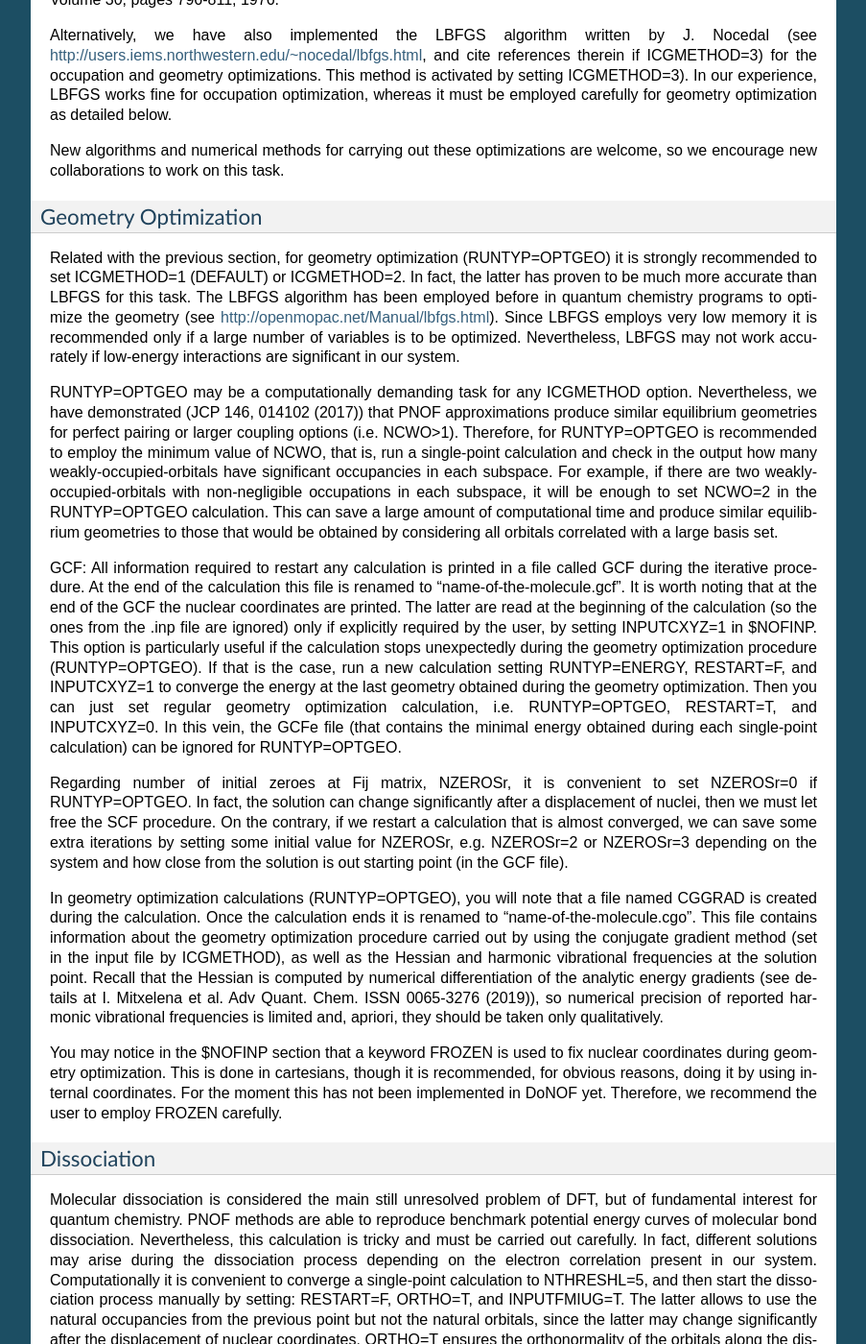
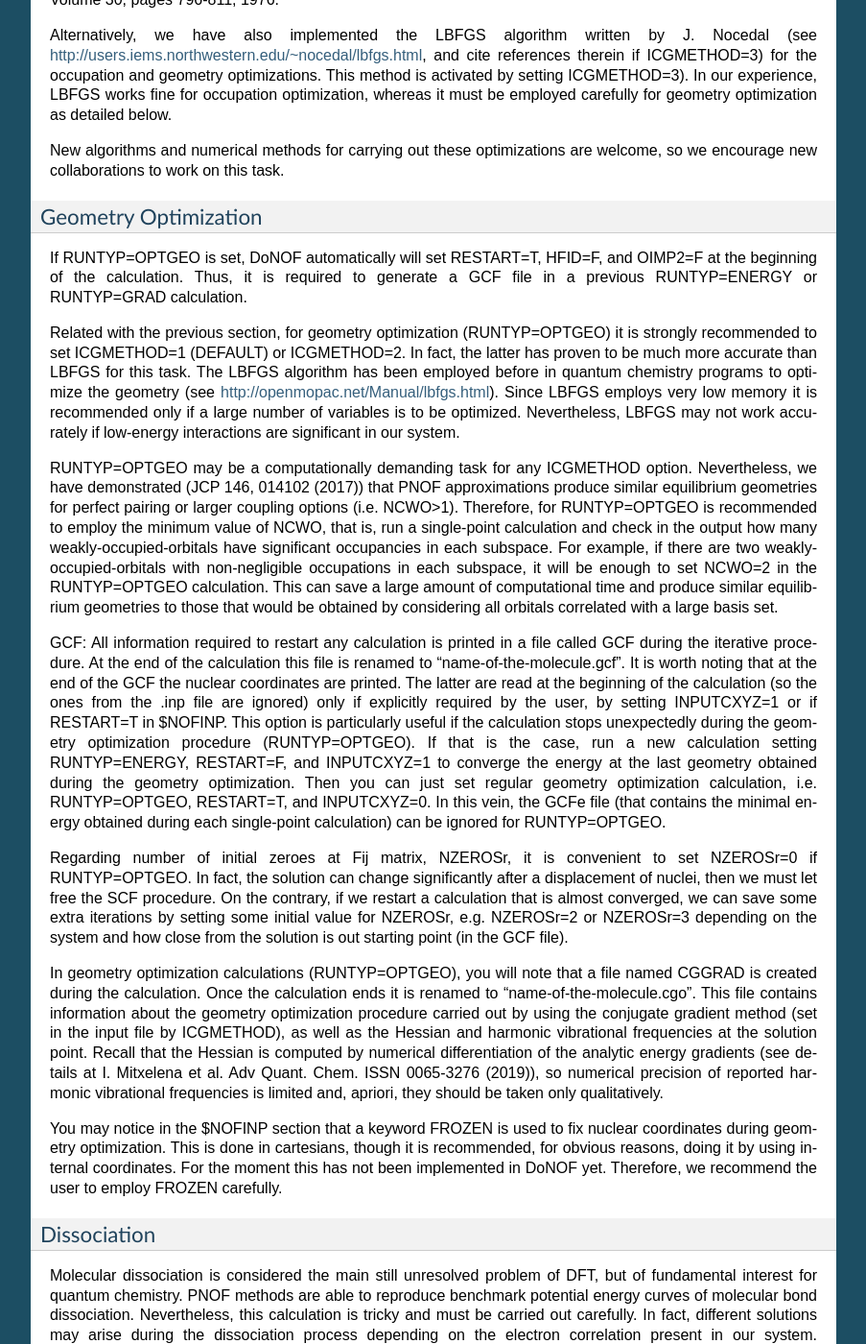
Before and after one commit to DoNOF/DoNOF-Documentation, a Sphinx documentation site: the page built from docs/input.rst, in a window 1280 px wide and 1400 px high, scrolled down 8511 px. Shown: the whole window at 96% size, without its empty margins (198-1101 px from the left). Built offline with Sphinx 7.4.7, drawn with Linux system fonts in a browser that asks for light colours.

Commit message:
april-8: optgeo notes

```diff
--- a/docs/input.rst
+++ b/docs/input.rst
@@ -470,11 +470,13 @@ New algorithms and numerical methods for carrying out these optimizations are we
 Geometry Optimization
 ^^^^^^^^^^^^^^^^^^^^^
 
+If RUNTYP=OPTGEO is set, DoNOF automatically will set RESTART=T, HFID=F, and OIMP2=F at the beginning of the calculation. Thus, it is required to generate a GCF file in a previous RUNTYP=ENERGY or RUNTYP=GRAD calculation.
+
 Related with the previous section, for geometry optimization (RUNTYP=OPTGEO) it is strongly recommended to set ICGMETHOD=1 (DEFAULT) or ICGMETHOD=2. In fact, the latter has proven to be much more accurate than LBFGS for this task. The LBFGS algorithm has been employed before in quantum chemistry programs to optimize the geometry (see http://openmopac.net/Manual/lbfgs.html). Since LBFGS employs very low memory it is recommended only if a large number of variables is to be optimized. Nevertheless, LBFGS may not work accurately if low-energy interactions are significant in our system.
 
 RUNTYP=OPTGEO may be a computationally demanding task for any ICGMETHOD option. Nevertheless, we have demonstrated (JCP 146, 014102 (2017)) that PNOF approximations produce similar equilibrium geometries for perfect pairing or larger coupling options (i.e. NCWO>1). Therefore, for RUNTYP=OPTGEO is recommended to employ the minimum value of NCWO, that is, run a single-point calculation and check in the output how many weakly-occupied-orbitals have significant occupancies in each subspace. For example, if there are two weakly-occupied-orbitals with non-negligible occupations in each subspace, it will be enough to set NCWO=2 in the RUNTYP=OPTGEO calculation. This can save a large amount of computational time and produce similar equilibrium geometries to those that would be obtained by considering all orbitals correlated with a large basis set.
 
-GCF: All information required to restart any calculation is printed in a file called GCF during the iterative procedure. At the end of the calculation this file is renamed to "name-of-the-molecule.gcf". It is worth noting that at the end of the GCF the nuclear coordinates are printed. The latter are read at the beginning of the calculation (so the ones from the .inp file are ignored) only if explicitly required by the user, by setting INPUTCXYZ=1 in $NOFINP. This option is particularly useful if the calculation stops unexpectedly during the geometry optimization procedure (RUNTYP=OPTGEO). If that is the case, run a new calculation setting RUNTYP=ENERGY, RESTART=F, and INPUTCXYZ=1 to converge the energy at the last geometry obtained during the geometry optimization. Then you can just set regular geometry optimization calculation, i.e. RUNTYP=OPTGEO, RESTART=T, and INPUTCXYZ=0. In this vein, the GCFe file (that contains the minimal energy obtained during each single-point calculation) can be ignored for RUNTYP=OPTGEO.
+GCF: All information required to restart any calculation is printed in a file called GCF during the iterative procedure. At the end of the calculation this file is renamed to "name-of-the-molecule.gcf". It is worth noting that at the end of the GCF the nuclear coordinates are printed. The latter are read at the beginning of the calculation (so the ones from the .inp file are ignored) only if explicitly required by the user, by setting INPUTCXYZ=1 or if RESTART=T in $NOFINP. This option is particularly useful if the calculation stops unexpectedly during the geometry optimization procedure (RUNTYP=OPTGEO). If that is the case, run a new calculation setting RUNTYP=ENERGY, RESTART=F, and INPUTCXYZ=1 to converge the energy at the last geometry obtained during the geometry optimization. Then you can just set regular geometry optimization calculation, i.e. RUNTYP=OPTGEO, RESTART=T, and INPUTCXYZ=0. In this vein, the GCFe file (that contains the minimal energy obtained during each single-point calculation) can be ignored for RUNTYP=OPTGEO.
 
 Regarding number of initial zeroes at Fij matrix, NZEROSr, it is convenient to set NZEROSr=0 if RUNTYP=OPTGEO. In fact, the solution can change significantly after a displacement of nuclei, then we must let free the SCF procedure. On the contrary, if we restart a calculation that is almost converged, we can save some extra iterations by setting some initial value for NZEROSr, e.g. NZEROSr=2 or NZEROSr=3 depending on the system and how close from the solution is out starting point (in the GCF file).
 
```
